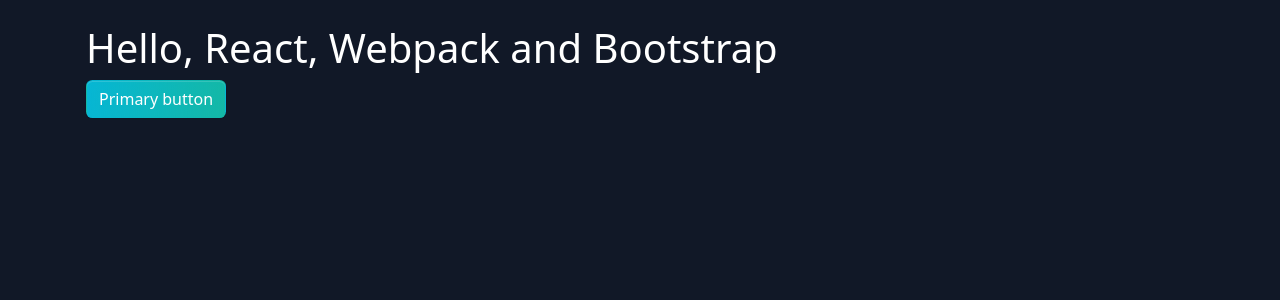
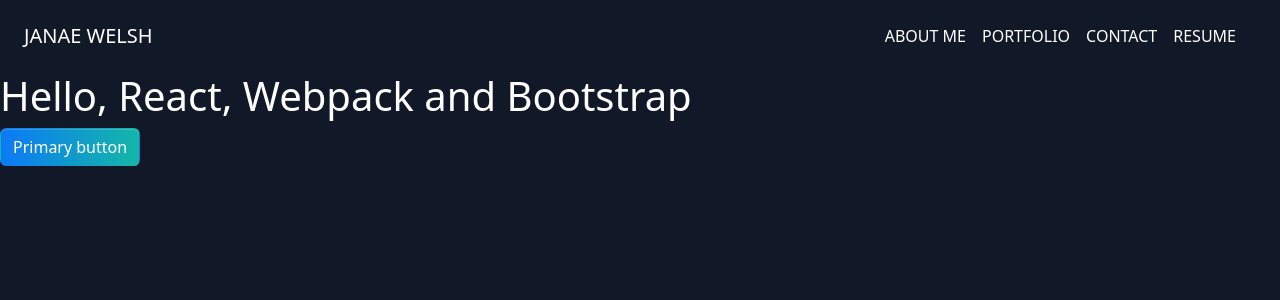
Before and after one commit to gitJanaeW/personal-website, a React app: page / in a window 1280 px wide. Shown: the top 300 px of the page. Built offline with nearby package versions, Linux system fonts and the light colour scheme.

Commit message:
navbar done (static)

```diff
--- a/public/index.html
+++ b/public/index.html
@@ -6,7 +6,7 @@
     <title>React w/ Webpack and Bootstrap</title>
   </head>
   <body>
-    <div class="container py-4 px-3 mx-auto">
+    <div>
       <div id="root"></div>
     </div>
   </body>
--- a/src/App.js
+++ b/src/App.js
@@ -1,8 +1,12 @@
+import React from "react";
+import Nav from "./components/Nav";
+
 const App = () => {
     return(
         <div>
+            <Nav/>
             <h1>Hello, React, Webpack and Bootstrap</h1>
-            <button className="btn bg-primary gradient-x">Primary button</button>
+            <button className="btn bg-primary bg-gradient">Primary button</button>
         </div>
     );
 }
--- /dev/null
+++ b/src/components/Nav.js
@@ -0,0 +1,32 @@
+import React from "react";
+
+const Nav = () => {
+    return(
+        <nav class="navbar navbar-expand-lg navbar-light px-4 py-3">
+            <a className="navbar-brand font-weight-bold" href="#">JANAE WELSH</a>
+            <button className="navbar-toggler" type="button" data-toggle="collapse" data-target="#navbarNavDropdown" aria-controls="navbarNavDropdown" aria-expanded="false" aria-label="Toggle navigation">
+                <span className="navbar-toggler-icon"></span>
+            </button>
+            <div class="container d-flex justify-content-between">
+                <div class="collapse navbar-collapse justify-content-end" id="navbarNavDropdown">
+                    <ul className="navbar-nav ">
+                        <li className="nav-item">
+                            <a className="nav-link" href="#">ABOUT ME</a>
+                        </li>
+                        <li className="nav-item">
+                            <a className="nav-link" href="#">PORTFOLIO</a>
+                        </li>
+                        <li className="nav-item">
+                            <a className="nav-link" href="#">CONTACT</a>
+                        </li>
+                        <li className="nav-item dropdown">
+                            <a className="nav-link" href="#">RESUME</a>
+                        </li>
+                    </ul>
+                </div>
+            </div>
+        </nav>
+    )
+}
+
+export default Nav;
--- a/src/scss/abstracts/variables.scss
+++ b/src/scss/abstracts/variables.scss
@@ -1,5 +1,12 @@
+$enable-gradients: false;
+
 $gradient: linear-gradient(95deg, rgba(rgba(6,182,212,1), .15), rgba(20,184,166,1));
 $body-color: white;
 $body-bg: #111827;
-$blue: rgba(6,182,212,1);
-$grey: #d1d5db;
+$black: #111827;
+$gray: #d1d5db;
+
+$navbar-light-color: white;
+$navbar-light-hover-color: white;
+$navbar-light-brand-color: white;
+$navbar-light-brand-hover-color: white;
--- a/src/scss/styles.scss
+++ b/src/scss/styles.scss
@@ -35,8 +35,8 @@
 @import "~bootstrap/scss/transitions";
 @import "~bootstrap/scss/dropdown";
 // @import "~bootstrap/scss/button-group";
-// @import "~bootstrap/scss/nav";
-// @import "~bootstrap/scss/navbar"; // Requires nav
+@import "~bootstrap/scss/nav";
+@import "~bootstrap/scss/navbar"; // Requires nav
 // @import "~bootstrap/scss/card";
 // @import "~bootstrap/scss/breadcrumb";
 // @import "~bootstrap/scss/accordion";
```
